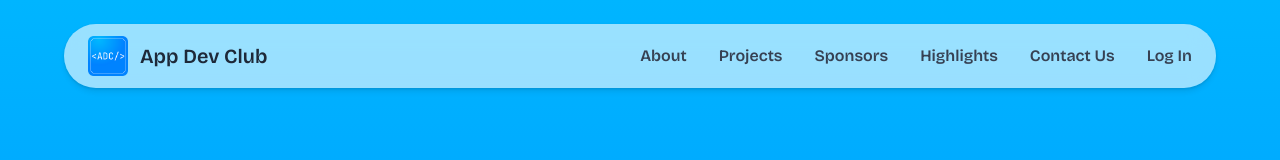
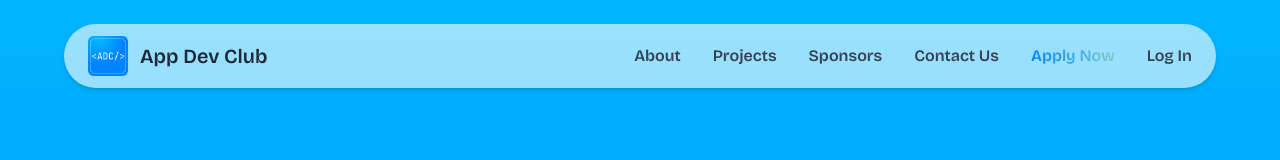
Before and after one commit to ADC-Website-S25/adc-website, a Next.js app: page / in a window 1280 px wide. Shown: the top 160 px of the page. Built offline with nearby package versions, Linux system fonts and the light colour scheme.

Commit message:
feat: add animated apply now link in navbar

```diff
--- a/src/components/layout/footer.tsx
+++ b/src/components/layout/footer.tsx
@@ -14,7 +14,7 @@ const Footer = () => {
     setEmailMessage(e.target.value);
   };
   return (
-    <footer id="contact" className="relative bg-white w-full h-96 p-10">
+    <footer id="footer" className="relative bg-white w-full h-96 p-10">
       {/* back to top button */}
       <button
         type="button"
--- a/src/components/layout/navbar.tsx
+++ b/src/components/layout/navbar.tsx
@@ -11,13 +11,14 @@ import {
   SheetClose,
 } from "@/components/ui/sheet"
 import Link from 'next/link';
+import GradientText from '../ui/gradient-text';
 
 const navLinks = [
   { href: '/#about', label: 'About' },
   { href: '/#projects', label: 'Projects' },
   { href: '/#sponsors', label: 'Sponsors' },
-  { href: '/#highlights', label: 'Highlights' },
   { href: '/#contact', label: 'Contact Us' },
+  { href: 'https://apply.appdevclub.com/', label: 'Apply Now', specialText: true }, //TODO: ADD REAL APPLY LINK
   { href: 'https://corp.appdevclub.com/', label: 'Log In' },
 ];
 
@@ -39,9 +40,15 @@ const Navbar = ({ hasActiveBanner }: { hasActiveBanner?: boolean }) => {
       </Link>
 
       <div className='hidden md:flex items-center space-x-8'>
-        {navLinks.map(({ href, label }) => (
+        {navLinks.map(({ href, label, specialText }) => (
           <NavbarLink key={href} href={href}>
-            {label}
+            {specialText ? (
+                <GradientText showBg={false} colors={["#0083ff", "#80cbc4","#0083ff","#0d47a1"]}>
+                {label}
+                </GradientText>
+            ) : (
+              label
+            )}
           </NavbarLink>
         ))}
       </div>
@@ -55,11 +62,19 @@ const Navbar = ({ hasActiveBanner }: { hasActiveBanner?: boolean }) => {
         <SheetContent className='!w-[250px]'>
           <SheetHeader>
             <SheetTitle className='flex flex-col text-2xl gap-5 mt-10'>
-              {navLinks.map(({ href, label }) => (
+              {navLinks.map(({ href, label, specialText }) => (
                 <SheetClose asChild key={href}>
-                  <NavbarLink href={href}>
-                    {label}
-                  </NavbarLink>
+                  {specialText ? (
+                    <GradientText>
+                      <NavbarLink href={href}>
+                        {label}
+                      </NavbarLink>
+                    </GradientText>
+                  ) : (
+                    <NavbarLink href={href}>
+                      {label}
+                    </NavbarLink>
+                  )}
                 </SheetClose>
               ))}
             </SheetTitle>
--- a/src/components/sections/instagram.tsx
+++ b/src/components/sections/instagram.tsx
@@ -5,7 +5,7 @@ import FadeSlideIn from "../ui/fade-slide-in";
 
 const Instagram = () => {
   return (
-    <section id="highlights" className="w-full flex flex-col items-center justify-center mt-32 scroll-mt-32">
+    <section id="contact" className="w-full flex flex-col items-center justify-center mt-32 scroll-mt-32">
       {/* title */}
       <FadeSlideIn className="max-w-[85%]">
         <h1 className="font-bold leading-[1.1] text-5xl sm:text-6xl md:text-7xl mb-8 text-center bg-gradient-to-r from-[#515BD4] via-[#8134AF] to-[#DD2A7B] bg-clip-text text-transparent">
--- a/src/components/ui/gradient-text.tsx
+++ b/src/components/ui/gradient-text.tsx
@@ -6,6 +6,7 @@ interface GradientTextProps {
   colors?: string[];
   animationSpeed?: number;
   showBorder?: boolean;
+  showBg?: boolean;
 }
 
 export default function GradientText({
@@ -14,6 +15,7 @@ export default function GradientText({
   colors = ["#40ffaa", "#4079ff", "#40ffaa", "#4079ff", "#40ffaa"],
   animationSpeed = 8,
   showBorder = false,
+  showBg = true,
 }: GradientTextProps) {
   const gradientStyle = {
     backgroundImage: `linear-gradient(to right, ${colors.join(", ")})`,
@@ -21,7 +23,7 @@ export default function GradientText({
   };
 
   return (
-    <div className={`animated-gradient-text ${className}`}>
+    <div className={`${showBg ? "animated-gradient-text" : ""} ${className}`}>
       {showBorder && (
         <div className="gradient-overlay" style={gradientStyle}></div>
       )}
```
